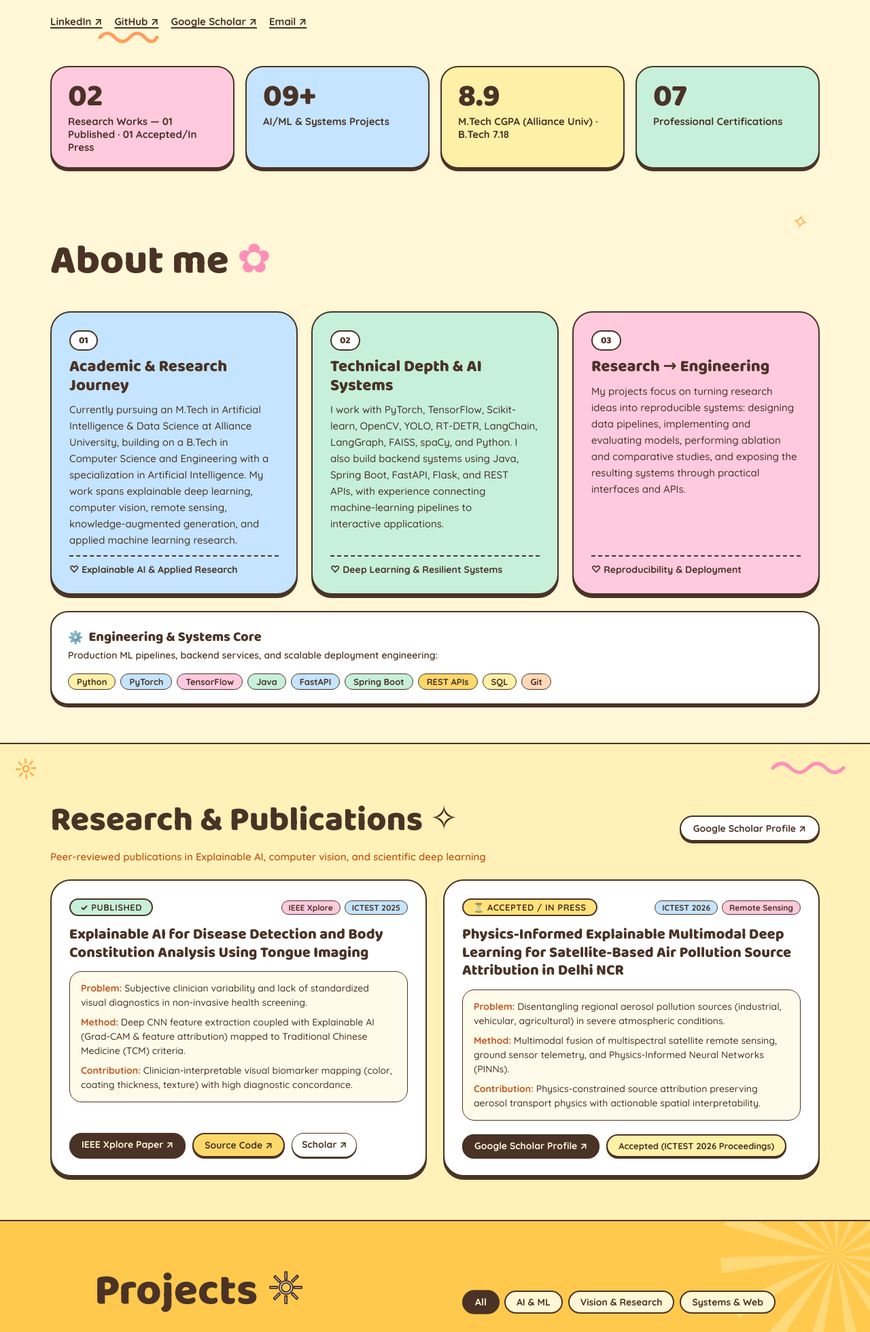
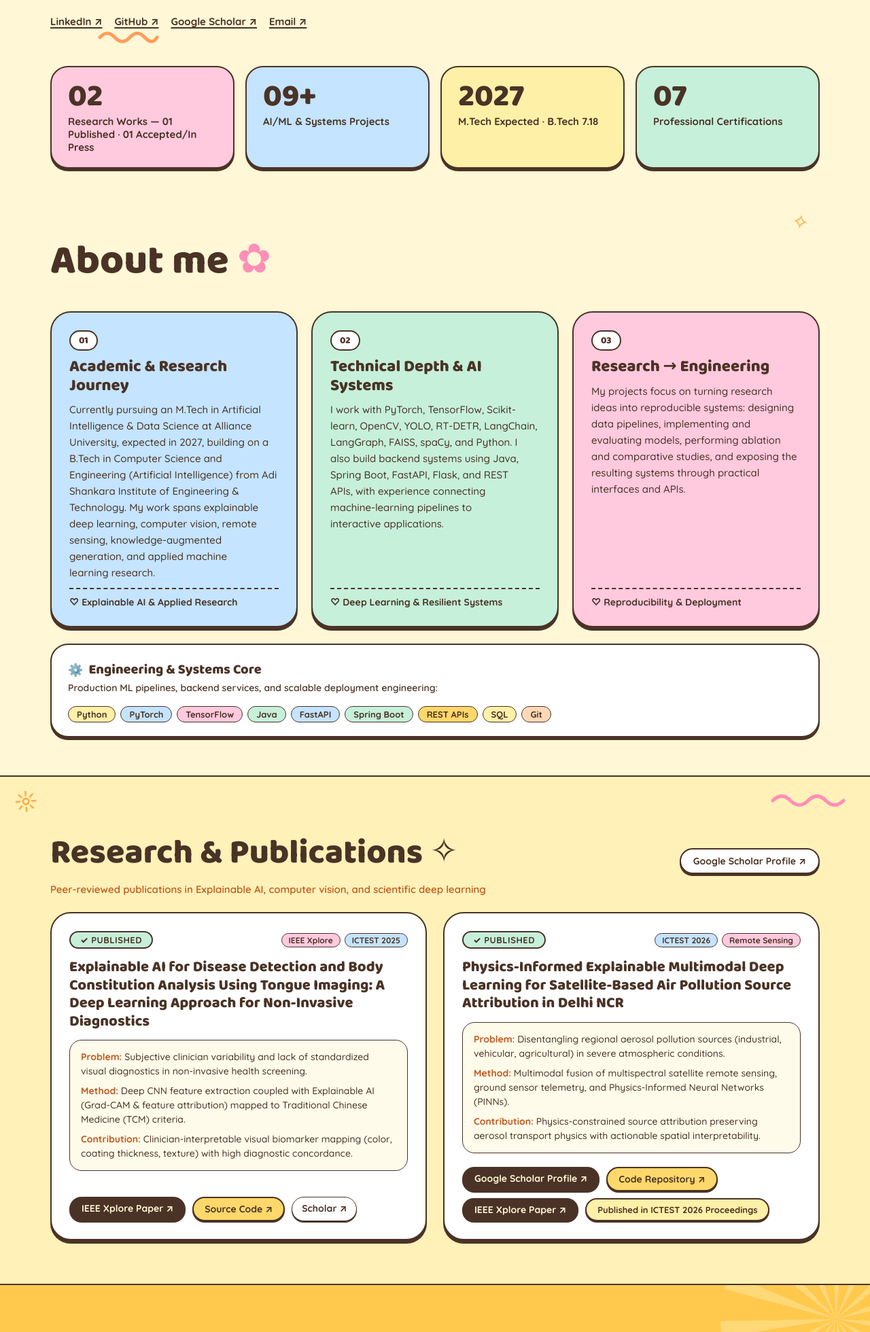
Before and after one commit to nandana-das/nandana-das.github.io, a website: page index.html in a window 1280 px wide. Shown: the part 840-2800 px from the top of the page at 68% size. Drawn offline with Linux system fonts and the light colour scheme.

Commit message:
Update published research details
Co-authored-by: Copilot <223556219+Copilot@users.noreply.github.com>

```diff
--- a/index.html
+++ b/index.html
@@ -667,7 +667,7 @@
       <div style="flex:1 1 480px;min-width:0">
         <div
           style="display:inline-flex;align-items:center;gap:8px;background:#C6F0DA;border:2px solid #4A3326;border-radius:999px;padding:6px 16px;font-weight:700;font-size:14px;animation:drop .8s cubic-bezier(.34,1.6,.5,1) both">
-          ☁ M.Tech AI & Data Science (8.9 CGPA) · Alliance University
+          ☁ M.Tech AI & Data Science · Alliance University · Expected 2027
         </div>
         <h1
           style="font-family:'Baloo 2', cursive;font-weight:800;font-size:clamp(50px,7.5vw,96px);line-height:.95;letter-spacing:-.02em;margin:22px 0 18px;text-wrap:balance;animation:drop .9s .1s cubic-bezier(.34,1.6,.5,1) both">
@@ -761,7 +761,7 @@
           ♡</div>
         <div class="portrait-badge-right"
           style="position:absolute;right:-20px;bottom:6%;background:#FFD8B8;border:2px solid #4A3326;border-radius:999px;padding:6px 14px;font-weight:700;font-size:14px;transform:rotate(5deg);box-shadow:0 2px 0 #4A3326">
-          Bangalore · Kochi
+          Kochi · India
         </div>
         <div class="portrait-badge-left"
           style="position:absolute;left:-24px;top:8%;background:#C6F0DA;border:2px solid #4A3326;border-radius:999px;padding:6px 14px;font-weight:700;font-size:14px;transform:rotate(-6deg);box-shadow:0 2px 0 #4A3326">
@@ -788,9 +788,9 @@
       </div>
       <div class="doodle-card stat-card"
         style="background:#FFF0A8;border:2px solid #4A3326;border-radius:26px;padding:20px 24px;box-shadow:0 4px 0 #4A3326">
-        <div class="stat-number" style="font-family:'Baloo 2', cursive;font-weight:800;font-size:46px;line-height:1">8.9
-        </div>
-        <div style="font-weight:700;font-size:15px;margin-top:4px">M.Tech CGPA (Alliance Univ) · B.Tech 7.18</div>
+        <div class="stat-number" style="font-family:'Baloo 2', cursive;font-weight:800;font-size:46px;line-height:1">2027
+        </div>
+        <div style="font-weight:700;font-size:15px;margin-top:4px">M.Tech Expected · B.Tech 7.18</div>
       </div>
       <div class="doodle-card stat-card"
         style="background:#C6F0DA;border:2px solid #4A3326;border-radius:26px;padding:20px 24px;box-shadow:0 4px 0 #4A3326">
@@ -816,8 +816,9 @@
           <h3 style="font-family:'Baloo 2', cursive;font-weight:800;font-size:24px;margin:0;line-height:1.15">Academic &
             Research Journey</h3>
           <p style="margin:0;font-size:15px;line-height:1.6;flex:1;font-weight:500;text-wrap:pretty">
-            Currently pursuing an M.Tech in Artificial Intelligence & Data Science at Alliance University, building on a
-            B.Tech in Computer Science and Engineering with a specialization in Artificial Intelligence. My work spans
+            Currently pursuing an M.Tech in Artificial Intelligence & Data Science at Alliance University, expected in
+            2027, building on a B.Tech in Computer Science and Engineering (Artificial Intelligence) from Adi Shankara
+            Institute of Engineering & Technology. My work spans
             explainable deep learning, computer vision, remote sensing, knowledge-augmented generation, and applied
             machine learning research.
           </p>
@@ -939,7 +940,8 @@
 
             <h3
               style="font-family:'Baloo 2', cursive;font-weight:800;font-size:22px;line-height:1.2;margin:0;color:#4A3326">
-              Explainable AI for Disease Detection and Body Constitution Analysis Using Tongue Imaging
+              Explainable AI for Disease Detection and Body Constitution Analysis Using Tongue Imaging: A Deep Learning
+              Approach for Non-Invasive Diagnostics
             </h3>
 
             <!-- 3 Compact Facts: Problem → Method → Contribution -->
@@ -972,13 +974,13 @@
             </div>
           </article>
 
-          <!-- Publication 2: Accepted / In Press -->
+          <!-- Publication 2: Published -->
           <article class="doodle-card"
             style="background:#FFFFFF;border:2px solid #4A3326;border-radius:30px;padding:26px;box-shadow:0 5px 0 #4A3326;display:flex;flex-direction:column;gap:14px">
             <div style="display:flex;justify-content:space-between;align-items:center;gap:8px;flex-wrap:wrap">
               <span
-                style="background:#FFE27A;border:2px solid #4A3326;border-radius:999px;padding:3px 14px;font-weight:800;font-size:13px;letter-spacing:0.04em">⏳
-                ACCEPTED / IN PRESS</span>
+                style="background:#C6F0DA;border:2px solid #4A3326;border-radius:999px;padding:3px 14px;font-weight:800;font-size:13px;letter-spacing:0.04em">✓
+                PUBLISHED</span>
               <div style="display:flex;gap:6px">
                 <span
                   style="background:#C4E4FF;border:1.5px solid #4A3326;border-radius:999px;padding:2px 10px;font-weight:700;font-size:12px">ICTEST
@@ -1012,9 +1014,19 @@
                 style="text-decoration:none;font-weight:700;font-size:14px;background:#4A3326;color:#FFF7D6;border-radius:999px;padding:8px 18px;box-shadow:0 2px 0 #4A3326">
                 Google Scholar Profile ↗
               </a>
+              <a href="https://github.com/nandana-das/igp-emissions-attribution" target="_blank"
+                rel="noopener noreferrer" class="doodle-btn"
+                style="text-decoration:none;font-weight:700;font-size:14px;background:#FFD86B;color:#4A3326;border:2px solid #4A3326;border-radius:999px;padding:7px 16px;box-shadow:0 2px 0 #4A3326">
+                Code Repository ↗
+              </a>
+              <a href="https://ieeexplore.ieee.org/abstract/document/11722555/" target="_blank"
+                rel="noopener noreferrer" class="doodle-btn"
+                style="text-decoration:none;font-weight:700;font-size:14px;background:#4A3326;color:#FFF7D6;border-radius:999px;padding:8px 18px;box-shadow:0 2px 0 #4A3326">
+                IEEE Xplore Paper ↗
+              </a>
               <span
                 style="display:inline-flex;align-items:center;background:#FFF0A8;border:2px solid #4A3326;border-radius:999px;padding:7px 16px;font-weight:700;font-size:13px;box-shadow:0 2px 0 #4A3326;color:#4A3326">
-                Accepted (ICTEST 2026 Proceedings)
+                Published in ICTEST 2026 Proceedings
               </span>
             </div>
           </article>
@@ -1084,7 +1096,7 @@
                   </div>
 
                   <div class="project-actions">
-                    <a href="https://github.com/nandana-das/chandrayaan-2-ohrc-boulder-detection" target="_blank"
+                    <a href="https://github.com/nandana-das/lunar-landslide-boulder-detection" target="_blank"
                       rel="noopener noreferrer" class="project-btn primary">GitHub ↗</a>
                   </div>
 
@@ -1115,7 +1127,7 @@
                   </div>
 
                   <div class="project-actions">
-                    <a href="https://github.com/nandana-das/smart-city-traffic-prediction" target="_blank"
+                    <a href="https://github.com/nandana-das/smart-city-traffic-ai-bengaluru" target="_blank"
                       rel="noopener noreferrer" class="project-btn primary">GitHub ↗</a>
                   </div>
 
@@ -1717,7 +1729,7 @@
         Education ☁</h2>
       <div style="display:grid;grid-template-columns:repeat(auto-fit,minmax(340px,1fr));gap:20px">
 
-        <!-- Postgraduate: M.Tech with 8.9 CGPA -->
+        <!-- Postgraduate: M.Tech expected 2027 -->
         <div class="doodle-card"
           style="background:#C4E4FF;border:2px solid #4A3326;border-radius:28px;padding:24px;box-shadow:0 5px 0 #4A3326;display:flex;flex-direction:column;gap:10px">
           <div style="display:flex;justify-content:space-between;gap:8px;font-weight:700;font-size:13px">
@@ -1728,8 +1740,7 @@
             Artificial Intelligence & Data Science</div>
           <div style="font-weight:700;font-size:14px;color:#D9541E">Alliance University · Bangalore</div>
           <span
-            style="align-self:flex-start;background:#FFFFFF;border:2px solid #4A3326;border-radius:999px;padding:3px 14px;font-weight:800;font-size:15px;color:#059669">8.9
-            CGPA (Current)</span>
+            style="align-self:flex-start;background:#FFFFFF;border:2px solid #4A3326;border-radius:999px;padding:3px 14px;font-weight:800;font-size:15px;color:#059669">Expected 2027</span>
           <div style="margin-top:2px;font-size:13.5px;line-height:1.55;font-weight:500;color:#4A3326">
             <div
               style="font-weight:800;font-size:13px;letter-spacing:0.04em;text-transform:uppercase;color:#C2571B;margin-bottom:3px">
@@ -1792,7 +1803,7 @@
             you.
           </p>
           <p style="font-size:15px;font-weight:700;margin:16px 0 0">
-            Bangalore / Kochi, India · English (fluent), Malayalam (native)
+            Kochi, India · English (fluent), Malayalam (native)
           </p>
         </div>
 
```
Also changed, not shown: README.md.
